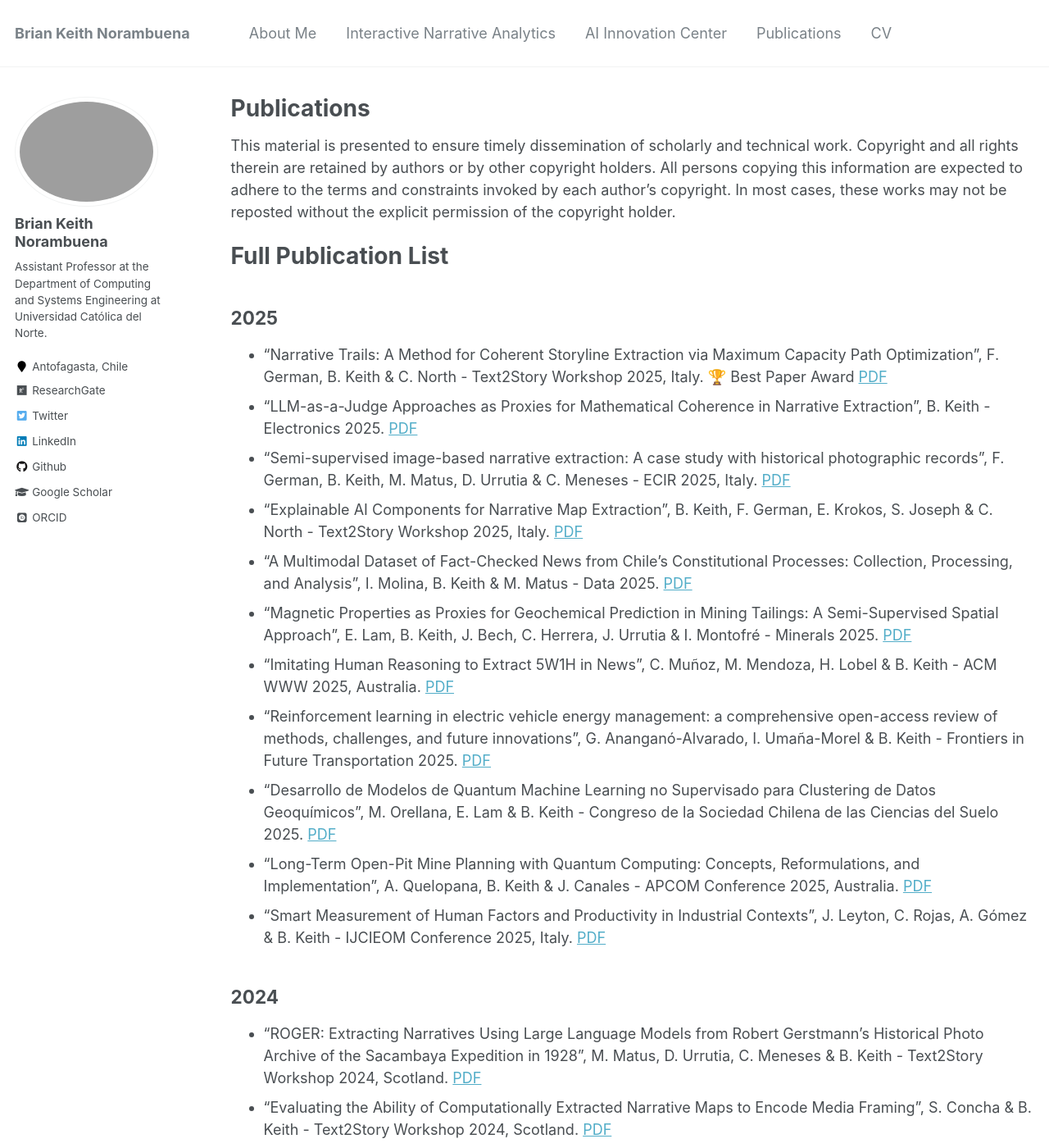
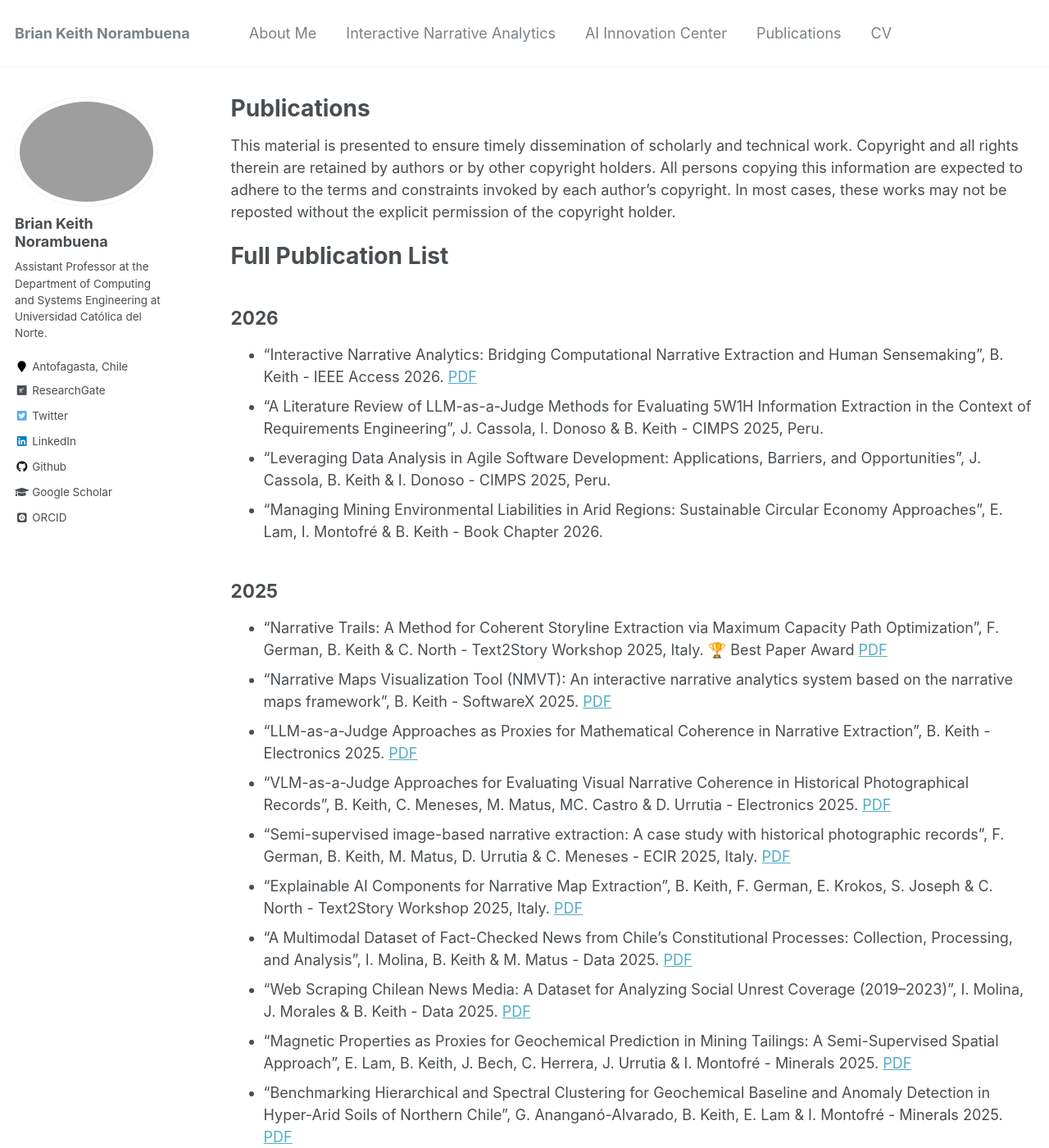
Before and after one commit to briankeithn/briankeithn.github.io, a Jekyll site: the page built from _pages/publications.md, in a window 1280 px wide and 1400 px high. Shown: the whole window at 82% size. Built offline with Jekyll 4.4.1, drawn with Linux system fonts in a browser that asks for light colours; some web fonts are replaced; some of the changed text lies outside the part shown.

Commit message:
Updated publications and INA project.

```diff
--- a/_pages/publications.md
+++ b/_pages/publications.md
@@ -14,17 +14,29 @@ This material is presented to ensure timely dissemination of scholarly and techn
 {% include base_path %}
 
 # Full Publication List
+
+## 2026
+- "Interactive Narrative Analytics: Bridging Computational Narrative Extraction and Human Sensemaking", B. Keith - IEEE Access 2026. [PDF](http://briankeithn.github.io/files/2026_INA.pdf)
+- "A Literature Review of LLM-as-a-Judge Methods for Evaluating 5W1H Information Extraction in the Context of Requirements Engineering", J. Cassola, I. Donoso & B. Keith - CIMPS 2025, Peru.
+- "Leveraging Data Analysis in Agile Software Development: Applications, Barriers, and Opportunities", J. Cassola, B. Keith & I. Donoso - CIMPS 2025, Peru.
+- "Managing Mining Environmental Liabilities in Arid Regions: Sustainable Circular Economy Approaches", E. Lam, I. Montofré & B. Keith - Book Chapter 2026.
+
 ## 2025
 - "Narrative Trails: A Method for Coherent Storyline Extraction via Maximum Capacity Path Optimization", F. German, B. Keith & C. North - Text2Story Workshop 2025, Italy. 🏆 Best Paper Award [PDF](http://briankeithn.github.io/files/2025_Trails.pdf)
+- "Narrative Maps Visualization Tool (NMVT): An interactive narrative analytics system based on the narrative maps framework", B. Keith - SoftwareX 2025. [PDF](http://briankeithn.github.io/files/2025_NMVT.pdf)
 - "LLM-as-a-Judge Approaches as Proxies for Mathematical Coherence in Narrative Extraction", B. Keith - Electronics 2025. [PDF](http://briankeithn.github.io/files/2025_Judge.pdf)
+- "VLM-as-a-Judge Approaches for Evaluating Visual Narrative Coherence in Historical Photographical Records", B. Keith, C. Meneses, M. Matus, MC. Castro & D. Urrutia - Electronics 2025. [PDF](http://briankeithn.github.io/files/2025_VLM.pdf)
 - "Semi-supervised image-based narrative extraction: A case study with historical photographic records", F. German, B. Keith, M. Matus, D. Urrutia & C. Meneses - ECIR 2025, Italy. [PDF](http://briankeithn.github.io/files/2025_Semisupervised.pdf)
 - "Explainable AI Components for Narrative Map Extraction", B. Keith, F. German, E. Krokos, S. Joseph & C. North - Text2Story Workshop 2025, Italy. [PDF](http://briankeithn.github.io/files/2025_XAI.pdf)
 - "A Multimodal Dataset of Fact-Checked News from Chile's Constitutional Processes: Collection, Processing, and Analysis", I. Molina, B. Keith & M. Matus - Data 2025. [PDF](http://briankeithn.github.io/files/2025_Data.pdf)
+- "Web Scraping Chilean News Media: A Dataset for Analyzing Social Unrest Coverage (2019–2023)", I. Molina, J. Morales & B. Keith - Data 2025. [PDF](http://briankeithn.github.io/files/2025_WebScraping.pdf)
 - "Magnetic Properties as Proxies for Geochemical Prediction in Mining Tailings: A Semi-Supervised Spatial Approach", E. Lam, B. Keith, J. Bech, C. Herrera, J. Urrutia & I. Montofré - Minerals 2025. [PDF](http://briankeithn.github.io/files/2025_Magnetic.pdf)
+- "Benchmarking Hierarchical and Spectral Clustering for Geochemical Baseline and Anomaly Detection in Hyper-Arid Soils of Northern Chile", G. Ananganó-Alvarado, B. Keith, E. Lam & I. Montofré - Minerals 2025. [PDF](http://briankeithn.github.io/files/2025_Benchmarking.pdf)
 - "Imitating Human Reasoning to Extract 5W1H in News", C. Muñoz, M. Mendoza, H. Lobel & B. Keith - ACM WWW 2025, Australia. [PDF](http://briankeithn.github.io/files/2025_5W1H.pdf)
 - "Reinforcement learning in electric vehicle energy management: a comprehensive open-access review of methods, challenges, and future innovations", G. Ananganó-Alvarado, I. Umaña-Morel & B. Keith - Frontiers in Future Transportation 2025. [PDF](http://briankeithn.github.io/files/2025_RL.pdf)
+- "Enhancing Chatbot Performance in a SaaS Platform Through Retrieval-Augmented Generation and Prompt Engineering: A Case Study in Behavioral Safety Analysis", J. Rivera, S. Zapata, R. Pizarro & B. Keith - Knowledge 2025. [PDF](http://briankeithn.github.io/files/2025_Chatbot.pdf)
 - "Desarrollo de Modelos de Quantum Machine Learning no Supervisado para Clustering de Datos Geoquímicos", M. Orellana, E. Lam & B. Keith - Congreso de la Sociedad Chilena de las Ciencias del Suelo 2025. [PDF](http://briankeithn.github.io/files/2025_SCHCS.pdf)
-- "Long-Term Open-Pit Mine Planning with Quantum Computing: Concepts, Reformulations, and Implementation", A. Quelopana, B. Keith & J. Canales - APCOM Conference 2025, Australia. [PDF](http://briankeithn.github.io/files/2025_APCOM.pdf)
+- "Advancing long-term open pit mine planning with quantum computing - concepts, reformulations and implementation", A. Quelopana, B. Keith & J. Canales - APCOM Conference 2025, Australia. [PDF](http://briankeithn.github.io/files/2025_APCOM.pdf)
 - "Smart Measurement of Human Factors and Productivity in Industrial Contexts", J. Leyton, C. Rojas, A. Gómez & B. Keith - IJCIEOM Conference 2025, Italy. [PDF](http://briankeithn.github.io/files/2025_Smart.pdf)
 
 ## 2024
```
Also changed, not shown: _pages/ciara.md (+1 -3 lines), _pages/ina.md (+20 -0 lines), 7 other files.
